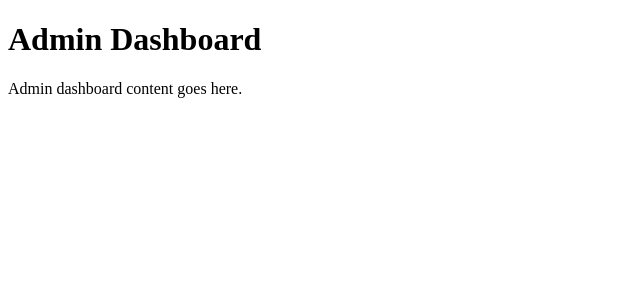
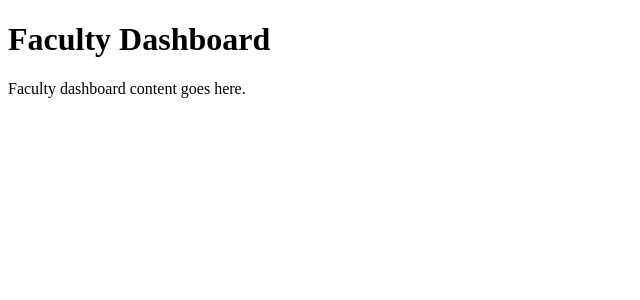
Before and after one commit to gaberighter/COS417-Project, a Nuxt app: page /faculty/faculty_dashboard in a window 1280 px wide. Shown: the top 300 px of the page, without its empty margins (0-640 px from the left). Built offline with nearby package versions, Linux system fonts and the light colour scheme.

Commit message:
Fix faculty_dashboard.vue to use correct class and heading text
Agent-Logs-Url: https://github.com/gaberighter/COS417-Project/sessions/927f9bca-b906-40ac-9f4e-4d74d69db37a

Co-authored-by: gaberighter <34286320+gaberighter@users.noreply.github.com>

```diff
--- a/app/pages/faculty/faculty_dashboard.vue
+++ b/app/pages/faculty/faculty_dashboard.vue
@@ -1,6 +1,6 @@
 <template>
-    <div class="admin-dashboard">
-        <h1>Admin Dashboard</h1>
-        <p>Admin dashboard content goes here.</p>
+    <div class="faculty-dashboard">
+        <h1>Faculty Dashboard</h1>
+        <p>Faculty dashboard content goes here.</p>
     </div>
 </template>
```
